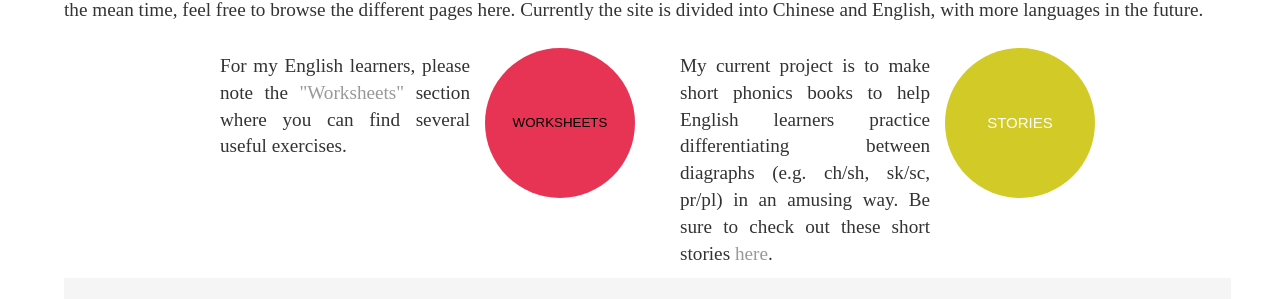
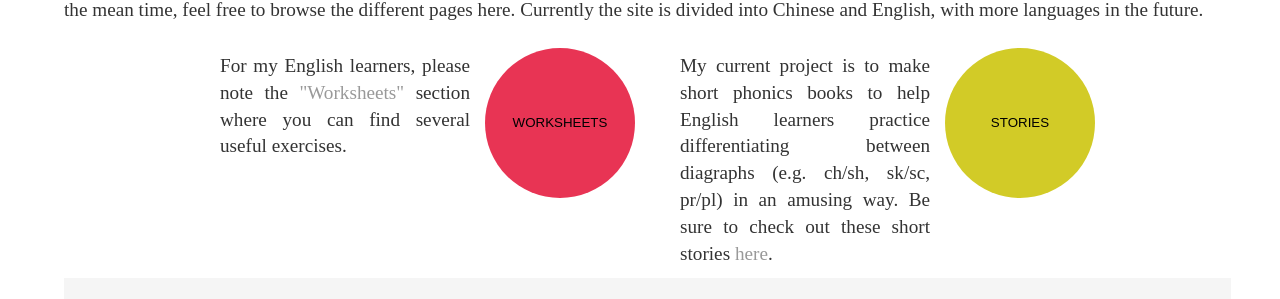
Before and after one commit to Tralinge/tralinge.github.io, a Jekyll site: the page built from index.html, in a window 1280 px wide. Shown: the part 312-611 px from the top of the page. Built offline with Jekyll 4.4.1, drawn with Linux system fonts in a browser that asks for light colours.

Commit message:
Update index.html

```diff
--- a/index.html
+++ b/index.html
@@ -17,12 +17,12 @@
 		-webkit-transition-duration: 0.4s; /* Safari */
 		transition-duration: 0.4s;
 		}
-	.button a {
+	a.button {
 		text-decoration: none;
 		font-size: 15px;
 		color: white;
 		}
-	.button:hover a {
+	a.button:hover {
 		color: rgba(0,0,0,0);
 		}
 	.button:hover {
@@ -78,7 +78,8 @@
 			</div>
 
 			<div>
-				<button class="button button2"><a href="https://www.tralinge.com/english_corner/stories">STORIES</a></button>
+				<a href="https://www.tralinge.com/english_corner/stories">
+					<button class="button button2">STORIES</button></a>
 			</div>
 		</div>
 
```
